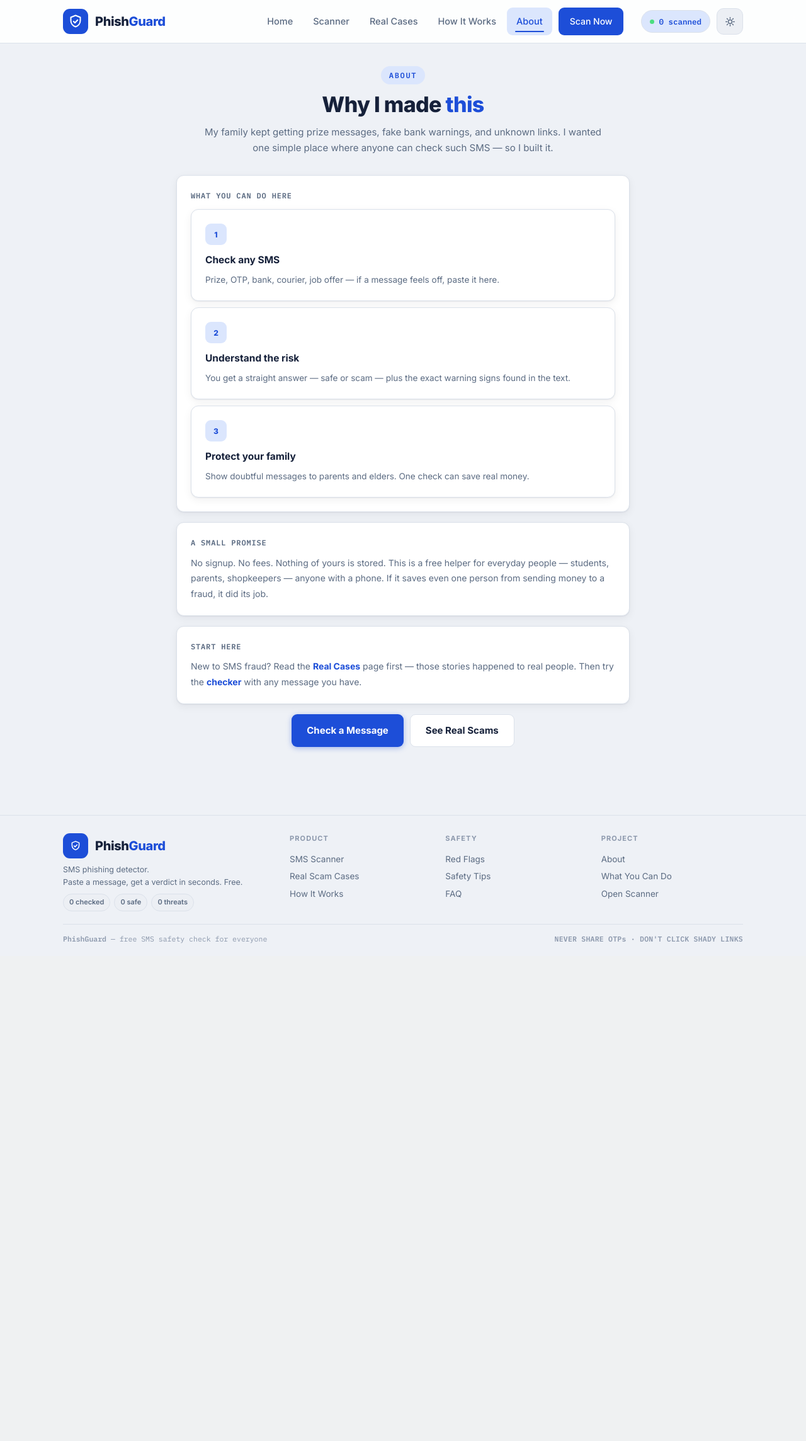
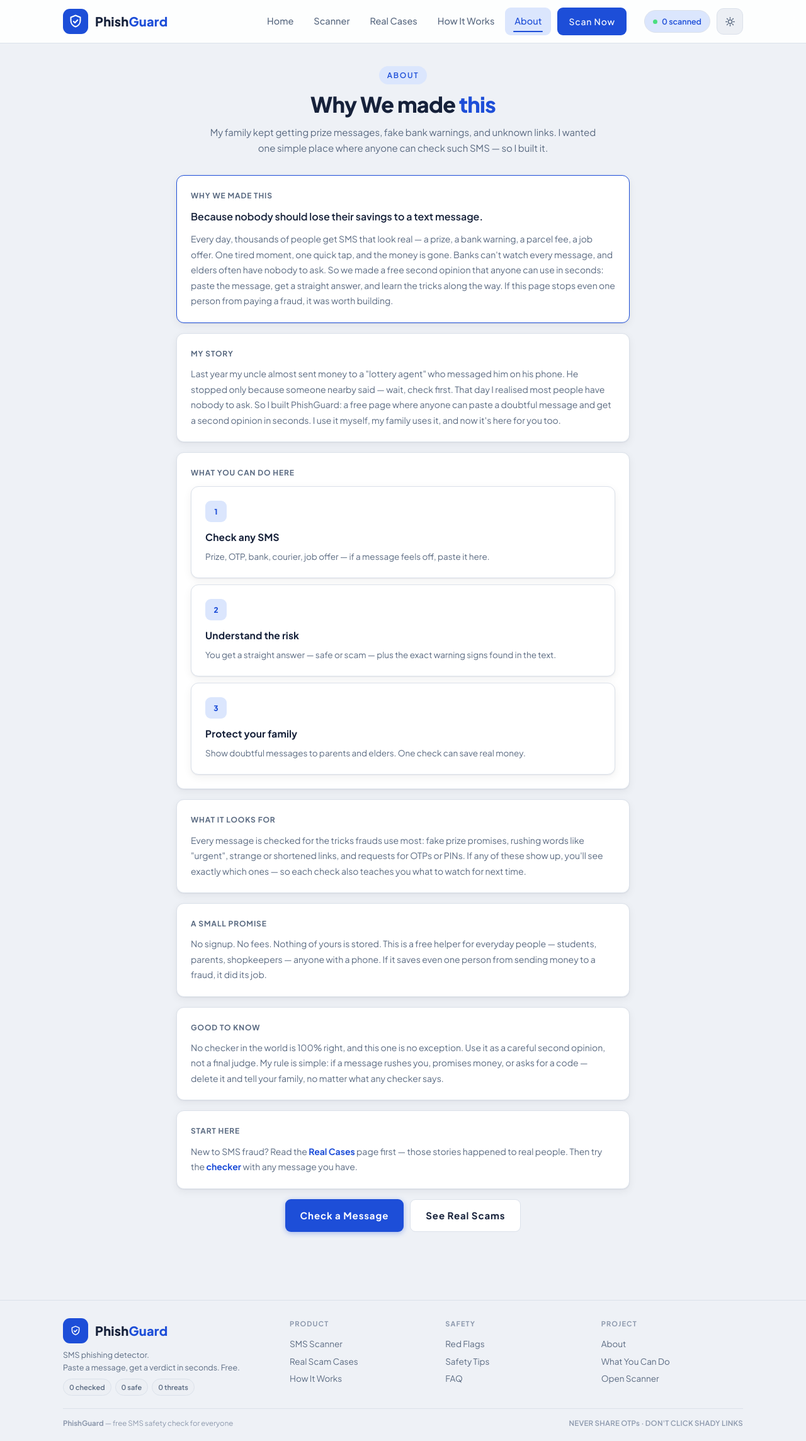
Before and after one commit to khaledhasanmilu/SMS-Phising-Detection, a Flask app: page /about in a window 1280 px wide. Shown: the whole page at 63% size. Before the commit the page ends 1498 px from the top, so only its background shows below. Run offline with Flask 3, Linux system fonts and the light colour scheme; parts of the project's set-up code (start-up, migrations or seed data) failed here and were passed over.

Commit message:
Redesign: security terminal hero, Jakarta Sans font, day-night mode, real photos

```diff
--- a/static/style.css
+++ b/static/style.css
@@ -25,9 +25,13 @@
   --shadow:0 1px 2px rgba(16,24,40,.06),0 4px 14px rgba(16,24,40,.06);
 }
 html{scroll-behavior:smooth}
-body{background:var(--bg);color:var(--text);font-family:'Inter',-apple-system,'Segoe UI',Roboto,Arial,sans-serif;min-height:100vh;overflow-x:hidden;-webkit-font-smoothing:antialiased;font-size:15px;line-height:1.6}
+body{background:var(--bg);color:var(--text);font-family:var(--font-body);min-height:100vh;overflow-x:hidden;-webkit-font-smoothing:antialiased;font-size:15.5px;line-height:1.6}
+/* robotic display type for headings, brand, buttons, big numbers */
+h1,h2,h3,.brand-name,.btn,.btn-scan,.result-title,.stat-card .num,.faq summary{font-family:var(--font-display);letter-spacing:.01em}
+.hero-copy h1,.section-head h2,.cta-banner h2{letter-spacing:0}
+.btn,.btn-scan{letter-spacing:.06em}
 a{color:inherit;text-decoration:none}
-.mono{font-family:'Inter',sans-serif;font-weight:600;letter-spacing:.02em}
+.mono{font-family:var(--mono);font-weight:600;letter-spacing:.02em}
 
 /* old ambient divs (if present) — hide */
 .bg-glow,.bg-grid{display:none!important}
@@ -310,7 +314,7 @@ body{transition:background-color .35s ease,color .35s ease}
 @media (max-width:640px){.cases-grid{grid-template-columns:1fr}.case-img{height:150px}}
 
 /* ============ Security-ops layer (advanced) ============ */
-:root{--mono:'IBM Plex Mono',ui-monospace,SFMono-Regular,Menlo,Consolas,monospace;--console:#0b1526;--console-line:#1e2c4f;--console-text:#d7e3fa;--console-dim:#7f8fb0}
+:root{--mono:'Plus Jakarta Sans',-apple-system,'Segoe UI',sans-serif;--font-body:'Plus Jakarta Sans',-apple-system,'Segoe UI',Roboto,Arial,sans-serif;--font-display:'Plus Jakarta Sans',-apple-system,'Segoe UI',sans-serif;--console:#0b1526;--console-line:#1e2c4f;--console-text:#d7e3fa;--console-dim:#7f8fb0}
 /* mono accents: labels, badges, code-like text */
 .eyebrow,.live-badge,.label,.count,.tag,.reasons-label,.case-loc,.case-tag,.case-loss,.footer-bottom,.hero-meta,.result-sub,.chip,.btn-reset,.kv-item span,.term-title,.term-live,.ticker-track span{font-family:var(--mono)}
 .eyebrow{letter-spacing:.14em;font-weight:600}
@@ -361,4 +365,8 @@ body{transition:background-color .35s ease,color .35s ease}
 .stats-band .stat-card:nth-child(4)::after{background:var(--warn)}
 .stat-card .lbl{color:var(--muted)}
 .stat-card .num{font-variant-numeric:tabular-nums}
+.btn-arrow{display:inline-flex;align-items:center;gap:12px;font-family:var(--font-display);font-weight:700;font-size:14px;color:var(--accent);background:var(--accent-dim);border:1px solid var(--border);padding:9px 9px 9px 22px;border-radius:100px;transition:all .25s ease}
+.btn-arrow .arr{width:34px;height:34px;border-radius:50%;background:var(--accent);color:#fff;display:flex;align-items:center;justify-content:center;font-size:17px;line-height:1;transition:transform .25s ease}
+.btn-arrow:hover{transform:translateY(-2px);box-shadow:0 12px 26px rgba(29,78,216,.28);border-color:var(--accent)}
+.btn-arrow:hover .arr{transform:translateX(5px)}
 @media (max-width:640px){.term-body{font-size:11.5px}.ticker{margin:0 -14px}}
--- a/templates/about.html
+++ b/templates/about.html
@@ -1,36 +1,146 @@
-{% extends "base.html" %}
-{% block title %}About — PhishGuard{% endblock %}
-{% block content %}
+{% extends "base.html" %} {% block title %}About — PhishGuard{% endblock %} {%
+block content %}
 
-<section class="section narrow" style="padding-top:36px">
+<section class="section narrow" style="padding-top: 36px">
   <div class="section-head">
     <span class="eyebrow">About</span>
-    <h2>Why I made <span>this</span></h2>
-    <p>My family kept getting prize messages, fake bank warnings, and unknown links. I wanted one simple place where anyone can check such SMS — so I built it.</p>
+    <h2>Why We made <span>this</span></h2>
+    <p>
+      My family kept getting prize messages, fake bank warnings, and unknown
+      links. I wanted one simple place where anyone can check such SMS — so I
+      built it.
+    </p>
+  </div>
+
+  <div class="card" style="border-color: var(--accent)">
+    <div class="label" style="margin-bottom: 10px">Why we made this</div>
+    <p style="font-size: 16px; font-weight: 600; line-height: 1.7">
+      Because nobody should lose their savings to a text message.
+    </p>
+    <p
+      style="
+        color: var(--muted);
+        font-size: 14px;
+        line-height: 1.75;
+        margin-top: 10px;
+      "
+    >
+      Every day, thousands of people get SMS that look real — a prize, a bank
+      warning, a parcel fee, a job offer. One tired moment, one quick tap, and
+      the money is gone. Banks can't watch every message, and elders often have
+      nobody to ask. So we made a free second opinion that anyone can use in
+      seconds: paste the message, get a straight answer, and learn the tricks
+      along the way. If this page stops even one person from paying a fraud, it
+      was worth building.
+    </p>
+  </div>
+
+  <div class="card">
+    <div class="label" style="margin-bottom: 10px">My story</div>
+    <p style="color: var(--muted); font-size: 14px; line-height: 1.75">
+      Last year my uncle almost sent money to a "lottery agent" who messaged him
+      on his phone. He stopped only because someone nearby said — wait, check
+      first. That day I realised most people have nobody to ask. So I built
+      PhishGuard: a free page where anyone can paste a doubtful message and get
+      a second opinion in seconds. I use it myself, my family uses it, and now
+      it's here for you too.
+    </p>
   </div>
 
   <div class="card" id="use">
-    <div class="label" style="margin-bottom:12px">What you can do here</div>
-    <div class="steps" style="grid-template-columns:1fr;gap:10px">
-      <div class="step"><div class="step-no">1</div><h3>Check any SMS</h3><p>Prize, OTP, bank, courier, job offer — if a message feels off, paste it here.</p></div>
-      <div class="step"><div class="step-no">2</div><h3>Understand the risk</h3><p>You get a straight answer — safe or scam — plus the exact warning signs found in the text.</p></div>
-      <div class="step"><div class="step-no">3</div><h3>Protect your family</h3><p>Show doubtful messages to parents and elders. One check can save real money.</p></div>
+    <div class="label" style="margin-bottom: 12px">What you can do here</div>
+    <div class="steps" style="grid-template-columns: 1fr; gap: 10px">
+      <div class="step">
+        <div class="step-no">1</div>
+        <h3>Check any SMS</h3>
+        <p>
+          Prize, OTP, bank, courier, job offer — if a message feels off, paste
+          it here.
+        </p>
+      </div>
+      <div class="step">
+        <div class="step-no">2</div>
+        <h3>Understand the risk</h3>
+        <p>
+          You get a straight answer — safe or scam — plus the exact warning
+          signs found in the text.
+        </p>
+      </div>
+      <div class="step">
+        <div class="step-no">3</div>
+        <h3>Protect your family</h3>
+        <p>
+          Show doubtful messages to parents and elders. One check can save real
+          money.
+        </p>
+      </div>
     </div>
   </div>
 
   <div class="card">
-    <div class="label" style="margin-bottom:10px">A small promise</div>
-    <p style="color:var(--muted);font-size:14px;line-height:1.75">No signup. No fees. Nothing of yours is stored. This is a free helper for everyday people — students, parents, shopkeepers — anyone with a phone. If it saves even one person from sending money to a fraud, it did its job.</p>
+    <div class="label" style="margin-bottom: 10px">What it looks for</div>
+    <p style="color: var(--muted); font-size: 14px; line-height: 1.75">
+      Every message is checked for the tricks frauds use most: fake prize
+      promises, rushing words like "urgent", strange or shortened links, and
+      requests for OTPs or PINs. If any of these show up, you'll see exactly
+      which ones — so each check also teaches you what to watch for next time.
+    </p>
   </div>
 
   <div class="card">
-    <div class="label" style="margin-bottom:10px">Start here</div>
-    <p style="color:var(--muted);font-size:14px;line-height:1.75">New to SMS fraud? Read the <a href="{{ url_for('scam_cases') }}" style="color:var(--accent);font-weight:700">Real Cases</a> page first — those stories happened to real people. Then try the <a href="{{ url_for('scanner') }}" style="color:var(--accent);font-weight:700">checker</a> with any message you have.</p>
+    <div class="label" style="margin-bottom: 10px">A small promise</div>
+    <p style="color: var(--muted); font-size: 14px; line-height: 1.75">
+      No signup. No fees. Nothing of yours is stored. This is a free helper for
+      everyday people — students, parents, shopkeepers — anyone with a phone. If
+      it saves even one person from sending money to a fraud, it did its job.
+    </p>
   </div>
 
-  <div style="text-align:center;margin:6px 0 20px;display:flex;gap:10px;justify-content:center;flex-wrap:wrap">
-    <a href="{{ url_for('scanner') }}" class="btn btn-primary btn-lg">Check a Message</a>
-    <a href="{{ url_for('scam_cases') }}" class="btn btn-ghost btn-lg">See Real Scams</a>
+  <div class="card">
+    <div class="label" style="margin-bottom: 10px">Good to know</div>
+    <p style="color: var(--muted); font-size: 14px; line-height: 1.75">
+      No checker in the world is 100% right, and this one is no exception. Use
+      it as a careful second opinion, not a final judge. My rule is simple: if a
+      message rushes you, promises money, or asks for a code — delete it and
+      tell your family, no matter what any checker says.
+    </p>
+  </div>
+
+  <div class="card">
+    <div class="label" style="margin-bottom: 10px">Start here</div>
+    <p style="color: var(--muted); font-size: 14px; line-height: 1.75">
+      New to SMS fraud? Read the
+      <a
+        href="{{ url_for('scam_cases') }}"
+        style="color: var(--accent); font-weight: 700"
+        >Real Cases</a
+      >
+      page first — those stories happened to real people. Then try the
+      <a
+        href="{{ url_for('scanner') }}"
+        style="color: var(--accent); font-weight: 700"
+        >checker</a
+      >
+      with any message you have.
+    </p>
+  </div>
+
+  <div
+    style="
+      text-align: center;
+      margin: 6px 0 20px;
+      display: flex;
+      gap: 10px;
+      justify-content: center;
+      flex-wrap: wrap;
+    "
+  >
+    <a href="{{ url_for('scanner') }}" class="btn btn-primary btn-lg"
+      >Check a Message</a
+    >
+    <a href="{{ url_for('scam_cases') }}" class="btn btn-ghost btn-lg"
+      >See Real Scams</a
+    >
   </div>
 </section>
 
--- a/templates/base.html
+++ b/templates/base.html
@@ -3,11 +3,11 @@
 <head>
   <meta charset="UTF-8">
   <meta name="viewport" content="width=device-width, initial-scale=1.0">
-  <meta name="description" content="PhishGuard — SMS phishing & spam detector. Scan any message instantly.">
+  <meta name="description" content="PhishGuard — got a strange SMS? Check if it's safe before you click, reply or pay.">
   <title>{% block title %}PhishGuard — SMS Threat Detector{% endblock %}</title>
   <link rel="preconnect" href="https://fonts.googleapis.com">
   <link rel="preconnect" href="https://fonts.gstatic.com" crossorigin>
-  <link href="https://fonts.googleapis.com/css2?family=IBM+Plex+Mono:wght@400;500;600&family=Inter:wght@400;500;600;700;800&display=swap" rel="stylesheet">
+  <link href="https://fonts.googleapis.com/css2?family=Plus+Jakarta+Sans:ital,wght@0,400;0,500;0,600;0,700;0,800;1,400&display=swap" rel="stylesheet">
   <link rel="stylesheet" href="{{ url_for('static', filename='style.css') }}">
   <script>(function(){try{var t=localStorage.getItem('pg-theme');if(!t){t=window.matchMedia('(prefers-color-scheme: dark)').matches?'dark':'light';}document.documentElement.setAttribute('data-theme',t);}catch(e){}})();</script>
 </head>
--- a/templates/index.html
+++ b/templates/index.html
@@ -162,8 +162,8 @@ Safe{% endblock %} {% block content %}
     </div>
   </div>
   <div style="text-align: center; margin-top: 22px">
-    <a href="{{ url_for('how_it_works') }}" class="btn btn-ghost"
-      >Read the safety guide →</a
+    <a href="{{ url_for('how_it_works') }}" class="btn-arrow"
+      >Read the safety guide <span class="arr">→</span></a
     >
   </div>
 </section>
```
